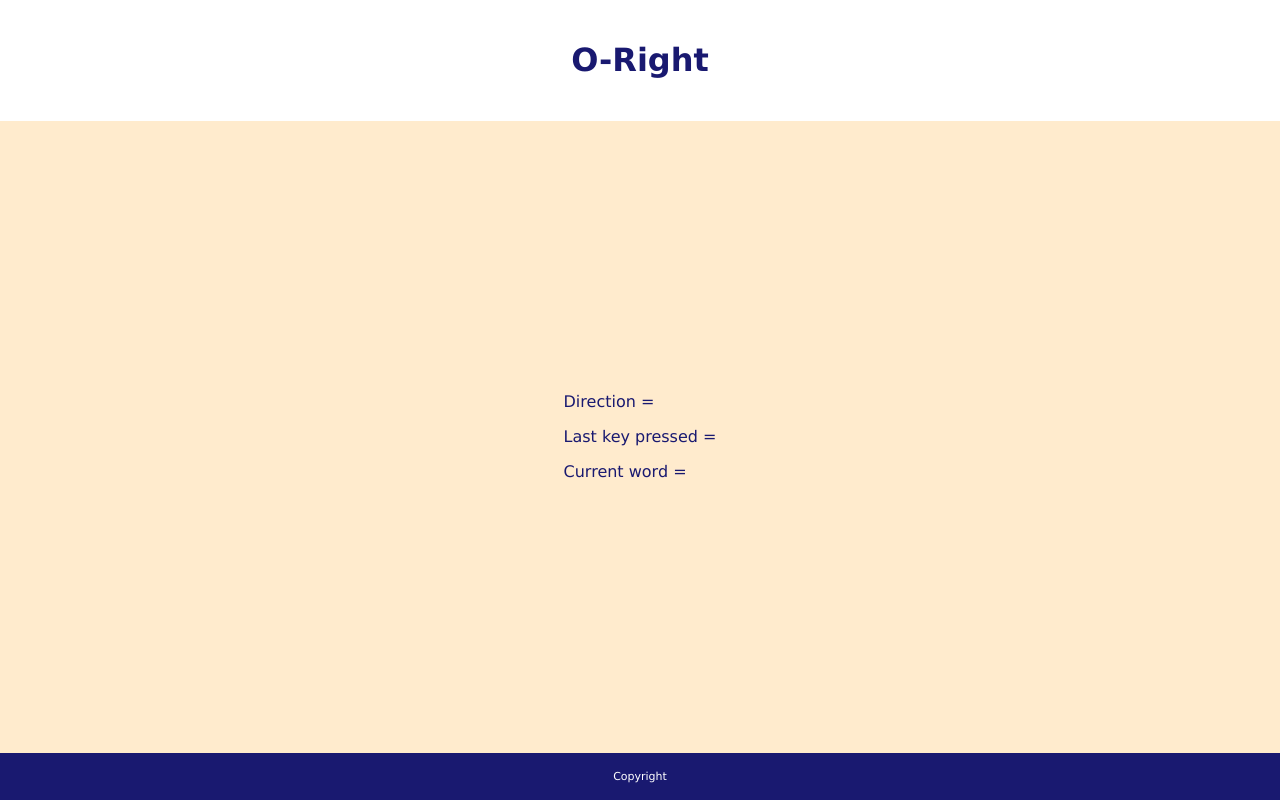
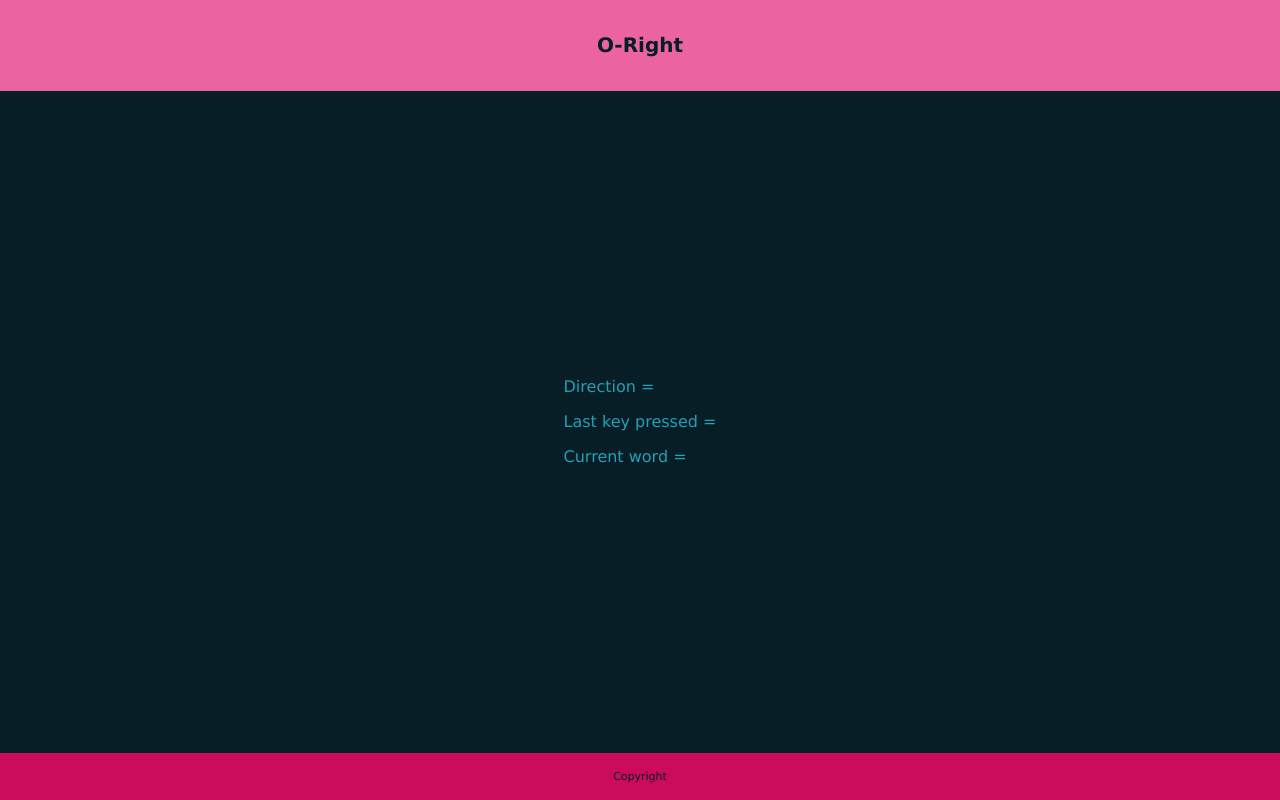
Before and after one commit to otiscurtisdotcom/o-right, a React (Create React App) app: page / in a window 1280 px wide. Built offline with nearby package versions, Linux system fonts and the light colour scheme.

Commit message:
Tweak styles

```diff
--- a/src/App.scss
+++ b/src/App.scss
@@ -1,3 +1,5 @@
+@import 'scss/colours';
+
 .App {
   display: flex;
   flex-direction: column;
@@ -6,9 +8,14 @@
 }
 
 header {
-  background-color: white;
+  background-color: $pink;
+  color: $black;
   padding: 20px;
   text-align: center;
+
+  h1 {
+    font-size: 20px;
+  }
 }
 
 main {
@@ -18,12 +25,12 @@ main {
 }
 
 footer {
-  background-color: midnightblue;
+  background-color: $red;
   padding: 6px;
   text-align: center;
 
   p {
-    color: white;
+    color: $black;
     font-size: 11px;
   }
 }
--- a/src/index.scss
+++ b/src/index.scss
@@ -1,6 +1,8 @@
+@import 'scss/colours';
+
 body {
-  background-color: blanchedalmond;
-  color: midnightblue;
+  background-color: $black;
+  color: $turquoise;
   font-family: Verdana, sans-serif;
   margin: 0;
 }
--- /dev/null
+++ b/src/scss/_colours.scss
@@ -0,0 +1,5 @@
+$red: #CB0C5A;
+$pink: #EB649F;
+$black: #071E26;
+$blue: #0F528C;
+$turquoise: #22A0B6;
```
